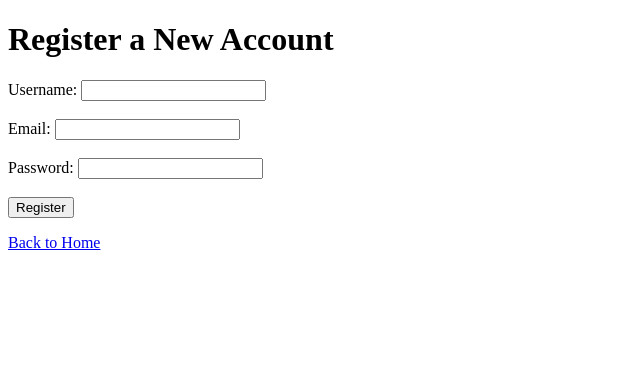
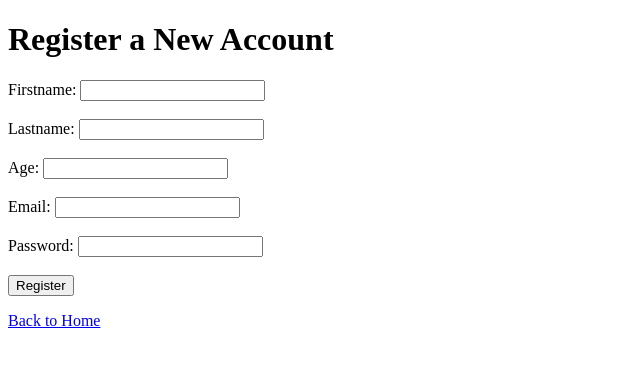
Before and after one commit to aroadrian/Flask_add_edit_delete, a Flask app: page /register in a window 1280 px wide. Shown: the top 367 px of the page, without its empty margins (0-640 px from the left). Run offline with Flask 3, Linux system fonts and the light colour scheme; some libraries are stand-ins or nearby versions.

Commit message:
edit the code

```diff
--- a/app.py
+++ b/app.py
@@ -18,6 +18,7 @@ db = SQLAlchemy(app)
 
 # User Model for SQLAlchemy
 class User(db.Model):
+    __tablename__ = 'users'
     uid = db.Column(db.Integer, primary_key=True)
     first_name = db.Column(db.String(100), nullable=False)
     last_name = db.Column(db.String(100), nullable=False)
@@ -44,8 +45,14 @@ def register():
         email = request.form['email']
         password = request.form['password']
 
+         # Ensure the age is an integer (with a fallback to None if invalid)
+        try:
+            age = int(age)
+        except ValueError:
+            age = None  # You can handle this with a validation message if necessary
+
         # Hash the password
-        hashed_password = generate_password_hash(password, method='sha256')
+        hashed_password = generate_password_hash(password, method='pbkdf2:sha256')
 
         # Check if the username or email already exists
         existing_user = User.query.filter((User.email == email)).first()
--- a/templates/register.html
+++ b/templates/register.html
@@ -20,8 +20,12 @@
     {% endwith %}
 
     <form method="POST">
-        <label for="username">Username:</label>
-        <input type="text" id="username" name="username" required><br><br>
+        <label for="first_name">Firstname:</label>
+        <input type="text" id="first_name" name="first_name" required><br><br>
+        <label for="last_name">Lastname:</label>
+        <input type="text" id="last_name" name="last_name" required><br><br>
+        <label for="age">Age:</label>
+        <input type="text" id="age" name="age" required><br><br>
 
         <label for="email">Email:</label>
         <input type="email" id="email" name="email" required><br><br>
```
